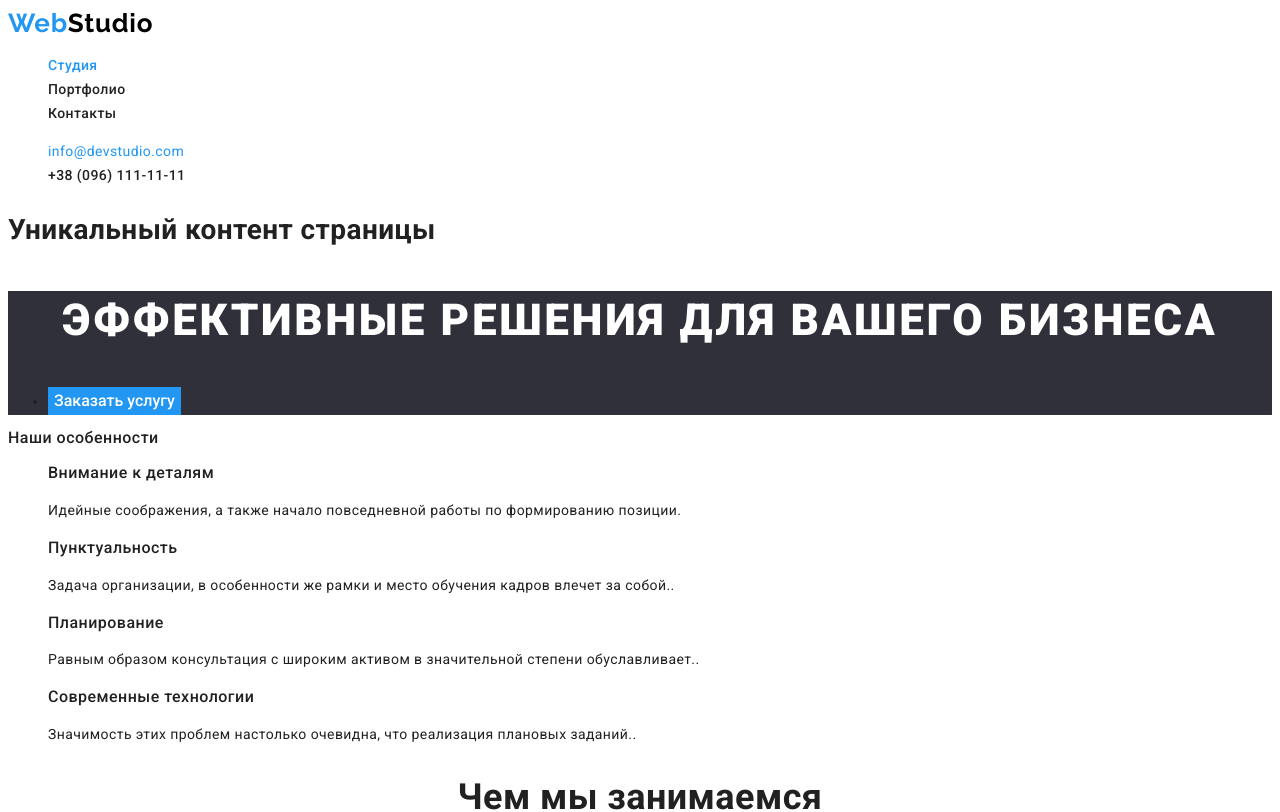
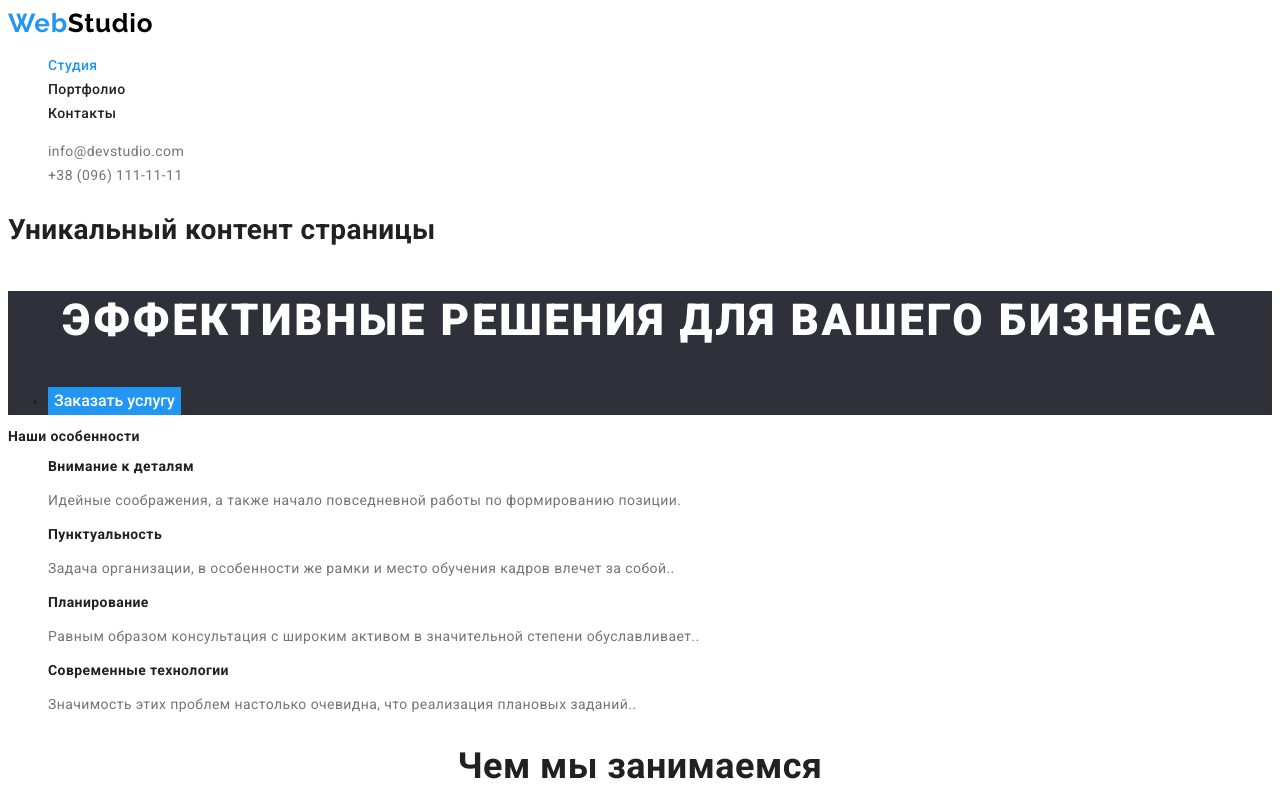
Before and after one commit to Vladyslav-ux/goit-markup-hw-02, a plain HTML site: page index.html in a window 1280 px wide. Shown: the top 812 px of the page. Drawn offline with Linux system fonts and the light colour scheme.

Commit message:
index.html шрифты

```diff
--- a/css/styles.css
+++ b/css/styles.css
@@ -111,11 +111,18 @@ body {
 }
 
 .mail {
-    color: var(--primary-rgba-color)
-
+    color: rgba(255, 255, 255, 0.6);
+    text-decoration: none;
 
 }
 
+
+
+.grey {
+    color: var(--primary-text-color);
+
+    text-decoration: none;
+}
 
 /* Site nav */
 .site-nav .link {
@@ -164,7 +171,17 @@ text-decoration: none;
 
 }
 
+.section {
+color: var(--primary-text-color);
+font-family: 'Roboto';
+font-style: normal;
+font-weight: 400;
+font-size: 14px;
+line-height: 1.71;
 
+letter-spacing: 0.03em;
+
+}
 
 
 /* Features */
@@ -260,10 +277,9 @@ background-color: #2F303A;
 
     font-family: 'Roboto';
     font-style: normal;
-    font-weight: 500;
-    font-size: 16px;
-    line-height: 1.18;
-
+    font-weight: 700;
+    font-size: 14px;
+    line-height: 1.14;
 
     letter-spacing: 0.03em;
 
--- a/index.html
+++ b/index.html
@@ -30,9 +30,9 @@
     <li><a href="" class="link">Контакты</a></li>
 </ul>
 </nav>
-<ul class="site-nav list" >
-    <li><a href="mailto:info@devstudio.com" class="logo-title">info@devstudio.com</a></li>
-    <li><a href="tel:+380961111111" class="logo link">+38 (096) 111-11-11</a></li>
+<ul class="list" >
+    <li><a href="mailto:info@devstudio.com" class="grey">info@devstudio.com</a></li>
+    <li><a href="tel:+380961111111" class="grey">+38 (096) 111-11-11</a></li>
 </ul>
 </header>
 <!--Уникальный контент страницы-->
```
Also changed, not shown: portfolio.html (+2 -2 lines), 2 other files.
